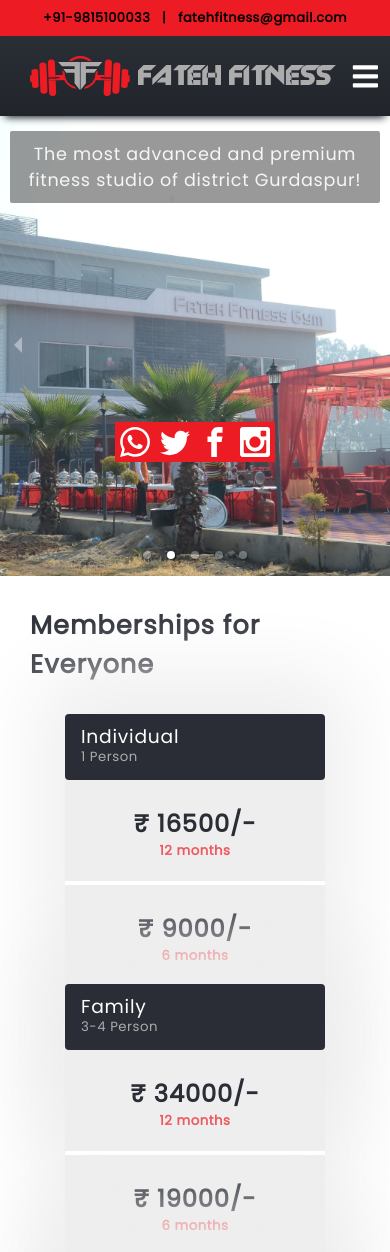
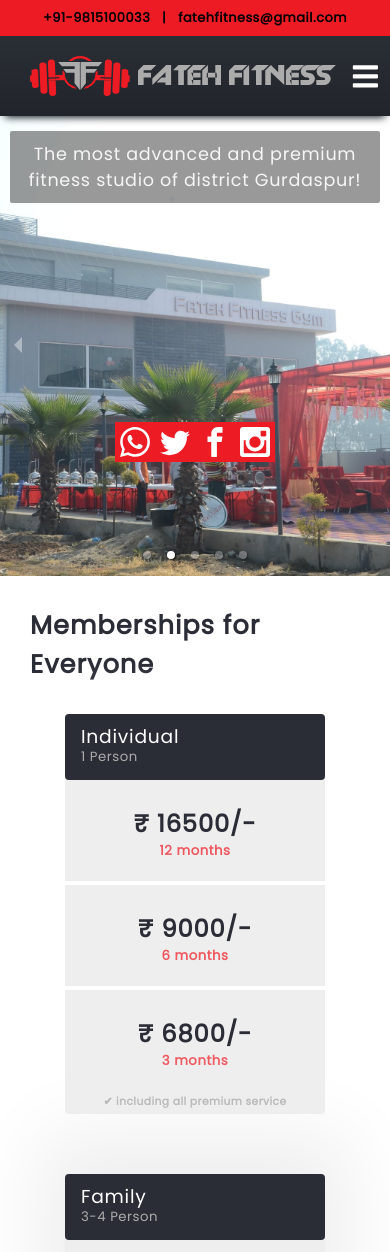
Before and after one commit to SimranDev/fateh-fitness-gym, a React (Create React App) app: page / in a window 390 px wide. Shown: the top 1252 px of the page. Built offline with nearby package versions, Linux system fonts and the light colour scheme.

Commit message:
top card shadow removed

```diff
--- a/src/components/Membership/pricing.css
+++ b/src/components/Membership/pricing.css
@@ -128,7 +128,7 @@
     padding: 0 0 2rem 0;
   }
 
-  .card {
+  .card:not(:first-child) {
     margin-bottom: -160px;
     margin-left: 30px;
     transition: transform 0.9s;
```
